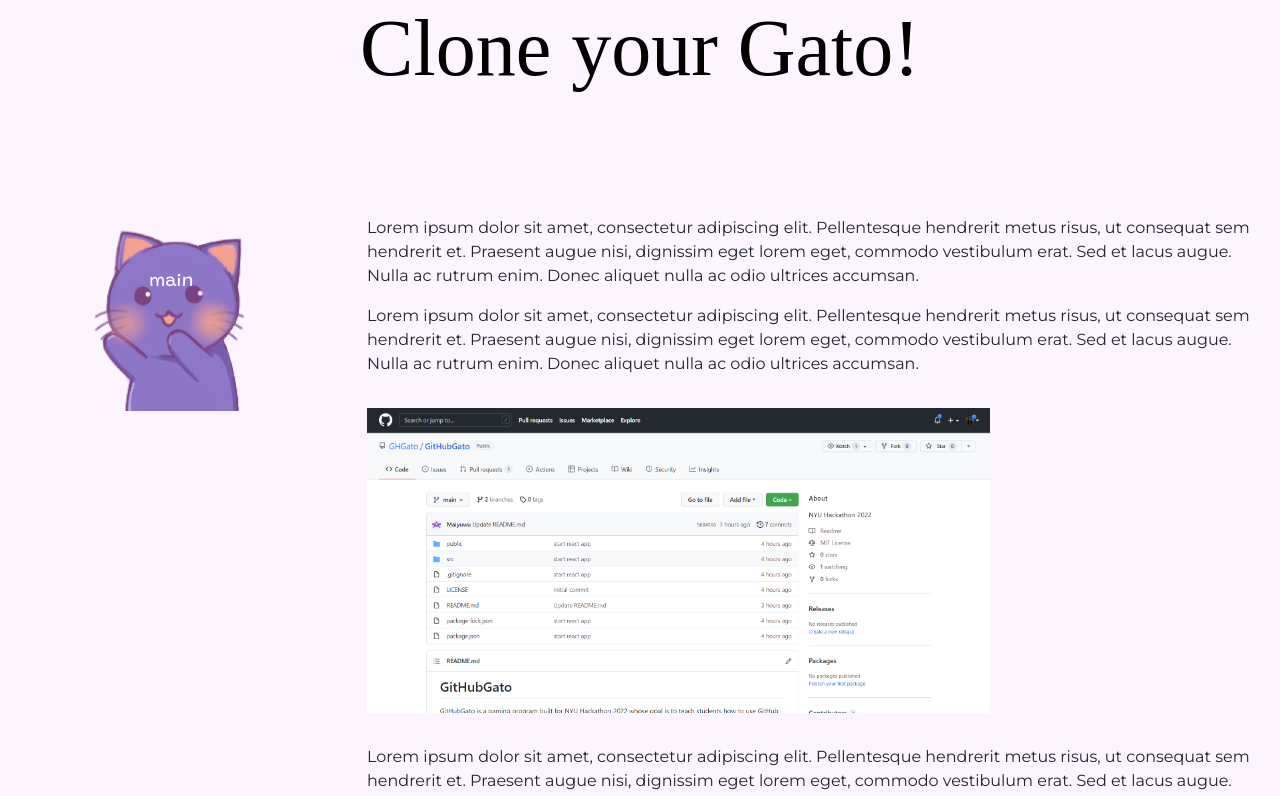
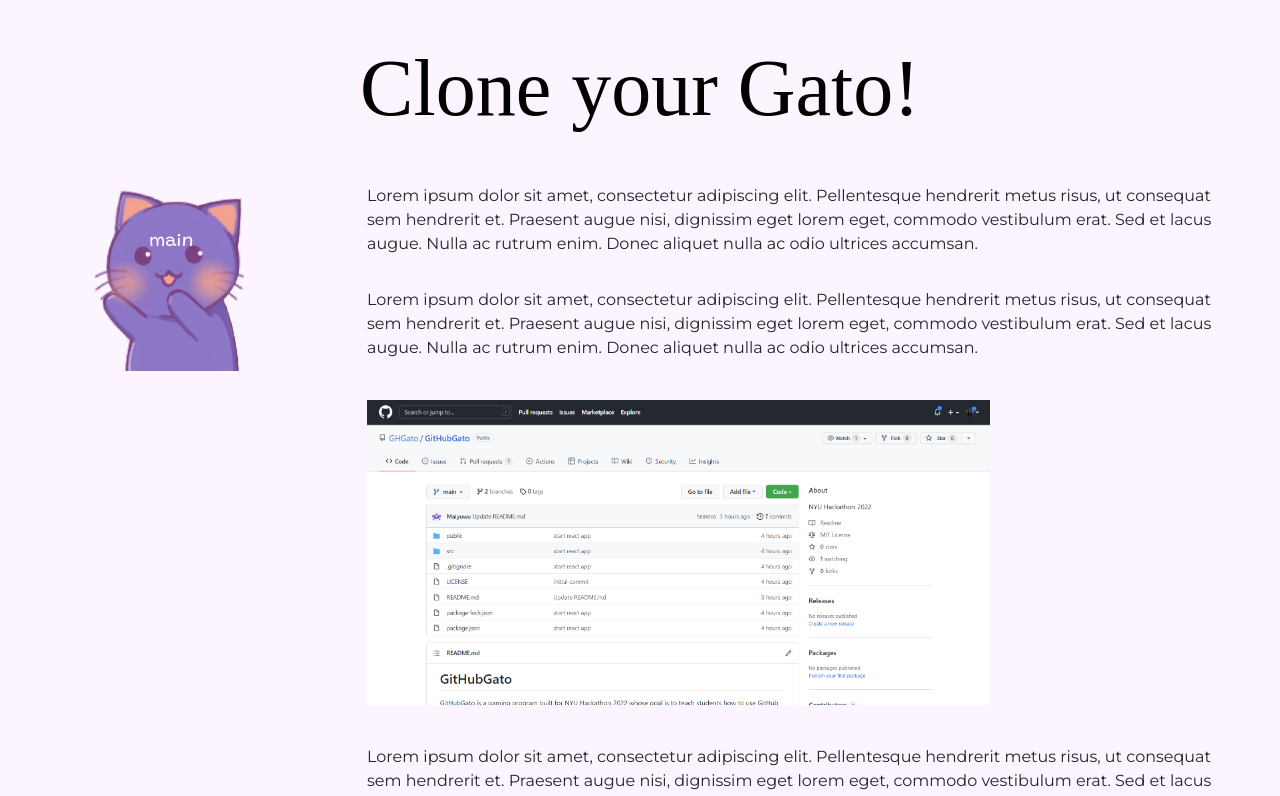
Before and after one commit to GHGato/GitHubGato, a React (Create React App) app: page /clone in a window 1280 px wide. Shown: the top 796 px of the page. Built offline with nearby package versions, Linux system fonts and the light colour scheme; a web font is replaced by a local one.

Commit message:
Adjusting line width

```diff
--- a/src/styles/Clone.css
+++ b/src/styles/Clone.css
@@ -24,8 +24,8 @@
   font-family: 'Mansalva';
   font-size: 80px;
   text-align: center;
-
-  margin-bottom: 1.5em;
+  margin-top: .5em;
+  margin-bottom: .5em;
 }
 
 .image{
@@ -41,9 +41,11 @@
 }
 
 p{
-  margin-top: 2em;
-  margin-bottom: 2em;
-
+  padding-top: .5em;
+  padding-bottom: .5em;
+  overflow-wrap: break-word;
+  word-wrap: break-word;
+  width: 55em;
   font-family: 'Montserrat';
   font-size: 16px;
 }
```
